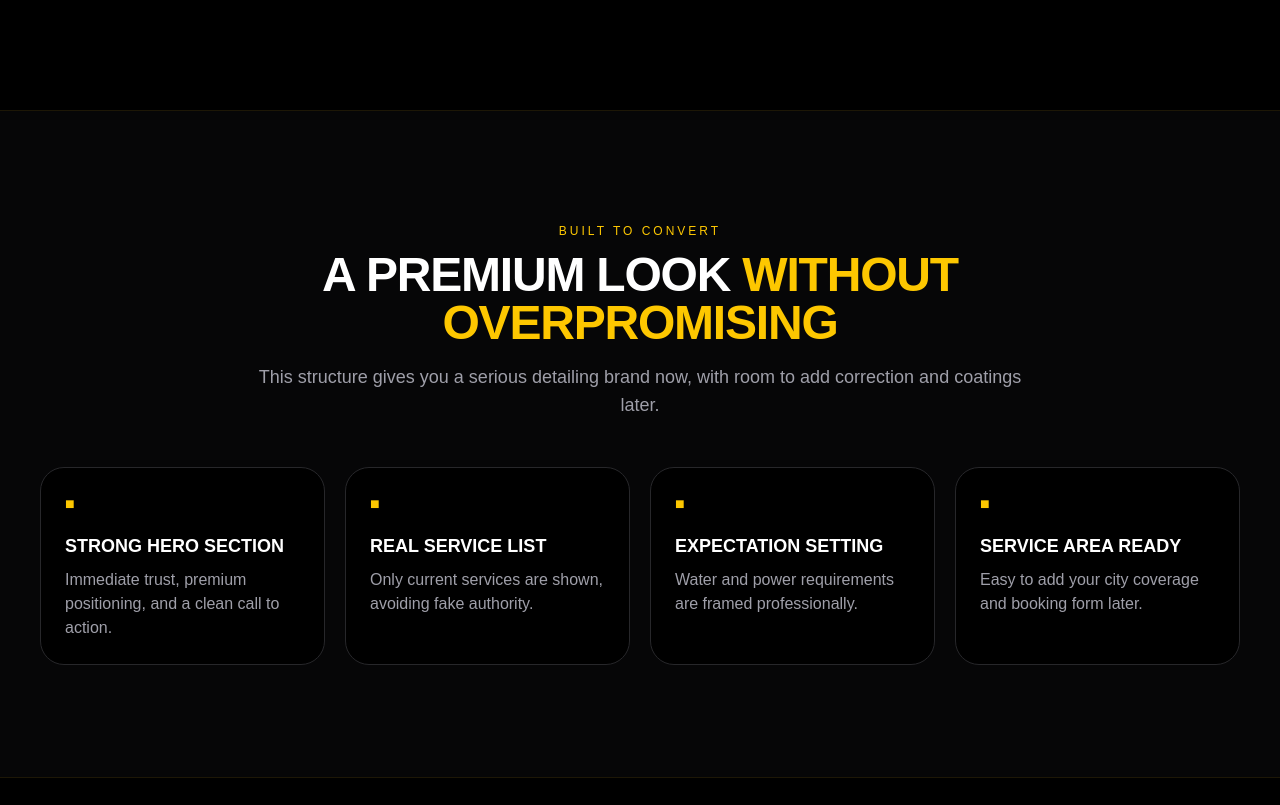
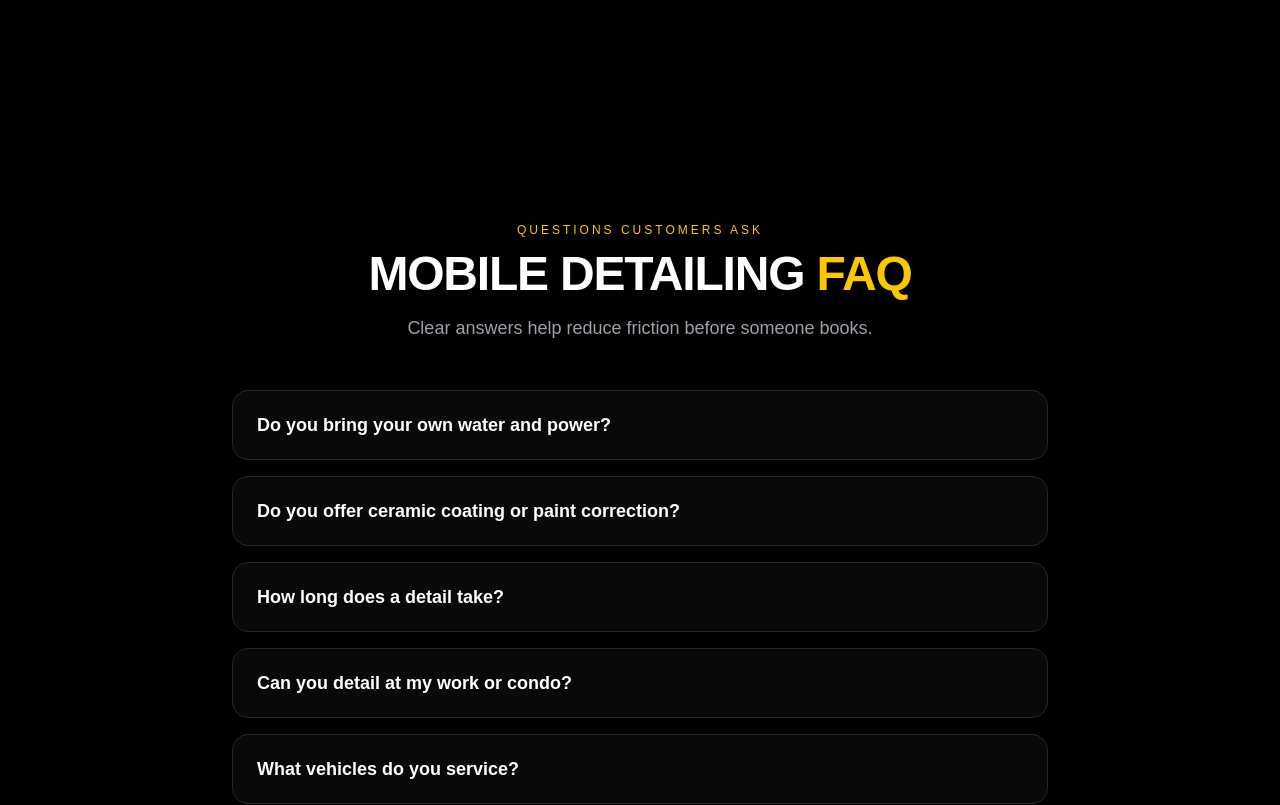
Before and after one commit to detailedbyrs/rs-detailing-site, a Next.js app: page / in a window 1280 px wide. Shown: the part 5119-5924 px from the top of the page. Built offline with nearby package versions, Linux system fonts and the light colour scheme.

Commit message:
Remove built to convert section

```diff
--- a/app/page.js
+++ b/app/page.js
@@ -483,35 +483,6 @@ export default function Home() {
           </div>
         </section>
 
-        <section className="border-y border-yellow-500/10 bg-zinc-950/70 py-20 md:py-28">
-          <div className="mx-auto max-w-7xl px-6 text-center md:px-10">
-            <div className="mx-auto mb-12 max-w-3xl text-center">
-              <p className="mb-3 text-xs uppercase tracking-[0.25em] text-yellow-400">Built to convert</p>
-              <h2 className="text-3xl font-black uppercase leading-none tracking-tight text-white md:text-5xl">
-                A premium look <span className="text-yellow-400">without overpromising</span>
-              </h2>
-              <p className="mt-4 text-base text-zinc-400 md:text-lg">
-                This structure gives you a serious detailing brand now, with room to add correction and coatings later.
-              </p>
-            </div>
-
-            <div className="mt-12 grid gap-5 text-left md:grid-cols-4">
-              {[
-                { title: "Strong hero section", text: "Immediate trust, premium positioning, and a clean call to action." },
-                { title: "Real service list", text: "Only current services are shown, avoiding fake authority." },
-                { title: "Expectation setting", text: "Water and power requirements are framed professionally." },
-                { title: "Service area ready", text: "Easy to add your city coverage and booking form later." },
-              ].map((item) => (
-                <div key={item.title} className="h-full rounded-3xl border border-zinc-800 bg-black p-6">
-                  <p className="mb-4 text-yellow-400">■</p>
-                  <h3 className="mb-2 text-lg font-black uppercase">{item.title}</h3>
-                  <p className="text-zinc-400">{item.text}</p>
-                </div>
-              ))}
-            </div>
-          </div>
-        </section>
-
         <section id="faq" className="py-20 md:py-28">
           <div className="mx-auto max-w-4xl px-6 md:px-10">
             <div className="mx-auto mb-12 max-w-3xl text-center">
```
